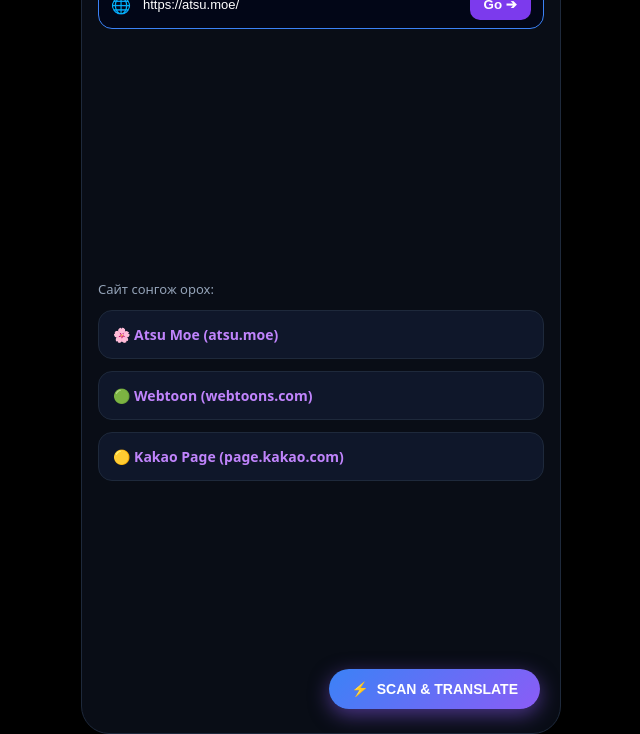
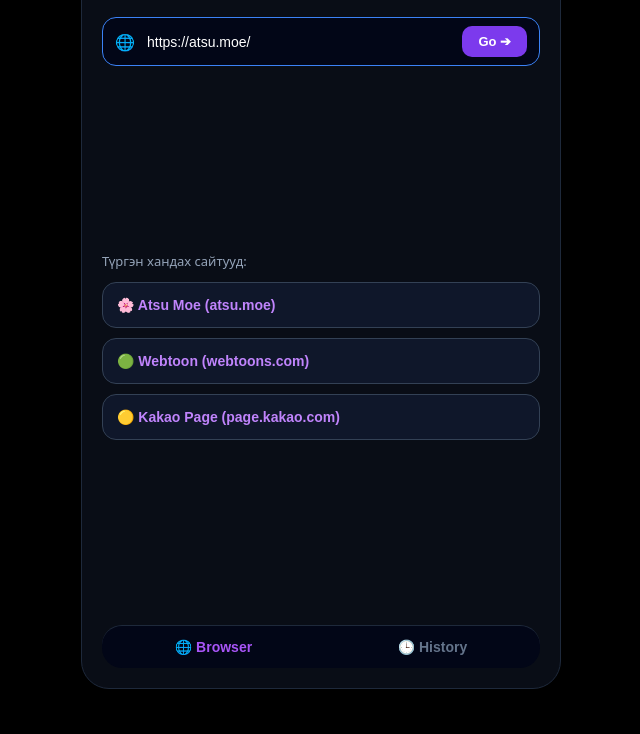
Before and after one commit to eternals916-prog/mangu-web, a website: page public/index.html in a window 1280 px wide. Shown: the part 86-820 px from the top of the page, without its empty margins (319-959 px from the left). Drawn offline with Linux system fonts and the light colour scheme.

Commit message:
Update index.html

```diff
--- a/public/index.html
+++ b/public/index.html
@@ -15,27 +15,27 @@
       justify-content: center;
       align-items: center;
       min-height: 100vh;
+      box-sizing: border-box;
     }
-    .app-container {
+    .browser-container {
       width: 100%;
       max-width: 480px;
-      height: 820px;
+      height: 750px;
       background-color: #090d16;
       border: 1px solid #1e293b;
       border-radius: 28px;
-      padding: 16px;
+      padding: 20px;
       box-sizing: border-box;
       display: flex;
       flex-direction: column;
-      position: relative;
-      overflow: hidden;
+      justify-content: space-between;
       box-shadow: 0 10px 30px rgba(0,0,0,0.8);
     }
     .header {
       display: flex;
       justify-content: space-between;
       align-items: center;
-      padding-bottom: 10px;
+      padding-bottom: 12px;
       border-bottom: 1px solid #1e293b;
     }
     .logo {
@@ -43,7 +43,7 @@
       font-weight: 900;
       color: #a855f7;
     }
-    .search-bar {
+    .address-bar {
       display: flex;
       background-color: #020617;
       border: 1px solid #3b82f6;
@@ -51,143 +51,119 @@
       padding: 8px 12px;
       align-items: center;
       gap: 10px;
-      margin-top: 14px;
+      margin-top: 20px;
     }
-    .search-bar input {
+    .address-bar input {
       flex: 1;
       background: transparent;
       border: none;
       color: #fff;
-      font-size: 13px;
+      font-size: 14px;
       outline: none;
     }
-    .search-bar button {
+    .go-btn {
       background-color: #7c3aed;
       border: none;
       color: #fff;
-      padding: 8px 14px;
+      padding: 8px 16px;
       border-radius: 10px;
       font-weight: bold;
       cursor: pointer;
+      font-size: 13px;
+    }
+    .go-btn:hover {
+      background-color: #6d28d9;
     }
     .content-area {
       flex: 1;
       display: flex;
       flex-direction: column;
       justify-content: center;
-      gap: 12px;
-      margin-top: 14px;
+      align-items: center;
+      text-align: center;
+      gap: 16px;
     }
-    .site-card {
+    .quick-links {
+      display: flex;
+      flex-direction: column;
+      gap: 10px;
+      width: 100%;
+    }
+    .site-btn {
       background-color: #0f172a;
-      border: 1px solid #1e293b;
+      border: 1px solid #334155;
+      color: #c084fc;
+      padding: 14px;
       border-radius: 14px;
-      padding: 14px;
+      font-size: 14px;
+      font-weight: bold;
       cursor: pointer;
-      color: #c084fc;
-      font-weight: bold;
-      font-size: 14px;
+      text-align: left;
+      display: flex;
+      align-items: center;
+      gap: 10px;
+      transition: 0.2s;
     }
-    .site-card:hover {
+    .site-btn:hover {
+      background-color: #1e293b;
       border-color: #a855f7;
     }
-    /* Floating Scan Button (Бичлэг дээрх шиг) */
-    .scan-btn-floating {
-      position: absolute;
-      bottom: 24px;
-      right: 20px;
-      background: linear-gradient(135deg, #3b82f6, #8b5cf6);
-      color: #fff;
+    .bottom-nav {
+      display: flex;
+      justify-content: space-around;
+      background-color: #020617;
+      padding: 12px 0;
+      border-top: 1px solid #1e293b;
+      border-radius: 20px;
+    }
+    .nav-btn {
+      background: none;
       border: none;
-      padding: 12px 22px;
-      border-radius: 30px;
+      color: #a855f7;
       font-weight: bold;
+      cursor: pointer;
       font-size: 14px;
-      box-shadow: 0 6px 20px rgba(139, 92, 246, 0.5);
-      cursor: pointer;
-      display: flex;
-      align-items: center;
-      gap: 8px;
-    }
-    /* Modal / Popup for Scan Results */
-    .modal {
-      position: absolute;
-      top: 0; left: 0; right: 0; bottom: 0;
-      background: #020617;
-      display: none;
-      flex-direction: column;
-      padding: 16px;
-      z-index: 10;
-      overflow-y: auto;
-    }
-    .modal-header {
-      display: flex;
-      justify-content: space-between;
-      align-items: center;
-      border-bottom: 1px solid #1e293b;
-      padding-bottom: 10px;
-    }
-    .close-btn {
-      background: #1e293b;
-      border: none;
-      color: #fff;
-      padding: 6px 12px;
-      border-radius: 8px;
-      cursor: pointer;
-    }
-    .scan-result-card {
-      background: #0f172a;
-      border: 1px solid #1e293b;
-      border-radius: 12px;
-      padding: 12px;
-      margin-top: 12px;
     }
   </style>
 </head>
 <body>
 
-  <div class="app-container">
-    <!-- Main Browser UI -->
+  <div class="browser-container">
+    <div>
       <div class="header">
         <div class="logo">MANGU BROWSER</div>
-      <span style="font-size: 10px; background: #1e293b; padding: 4px 8px; border-radius: 8px; color: #38bdf8;">Scan Ready</span>
+        <span style="font-size: 10px; background: #1e293b; padding: 4px 8px; border-radius: 8px; color: #38bdf8;">Online</span>
       </div>
 
-    <form onsubmit="openSite(event)" class="search-bar">
+      <!-- Address Bar -->
+      <form onsubmit="navigate(event)" class="address-bar">
         <span>🌐</span>
         <input type="text" id="urlInput" value="https://atsu.moe/" placeholder="https://..." />
-      <button type="submit">Go ➔</button>
+        <button type="submit" class="go-btn">Go ➔</button>
       </form>
-
-    <div class="content-area">
-      <div style="font-size: 13px; color: #94a3b8;">Сайт сонгож орох:</div>
-      <div class="site-card" onclick="setAndOpen('https://atsu.moe/')">🌸 Atsu Moe (atsu.moe)</div>
-      <div class="site-card" onclick="setAndOpen('https://www.webtoons.com/')">🟢 Webtoon (webtoons.com)</div>
-      <div class="site-card" onclick="setAndOpen('https://page.kakao.com/')">🟡 Kakao Page (page.kakao.com)</div>
     </div>
 
-    <!-- Floating Scan Button -->
-    <button class="scan-btn-floating" onclick="startScan()">
-      <span>⚡</span> SCAN & TRANSLATE
-    </button>
-
-    <!-- Scan Results Modal -->
-    <div class="modal" id="scanModal">
-      <div class="modal-header">
-        <span style="font-weight: bold; color: #c084fc;">🇲🇳 Scan & Орчуулга</span>
-        <button class="close-btn" onclick="closeModal()">✕ Хаах</button>
+    <!-- Content / Quick Links -->
+    <div class="content-area">
+      <div style="width: 100%;">
+        <div style="font-size: 13px; color: #94a3b8; margin-bottom: 12px; text-align: left;">Түргэн хандах сайтууд:</div>
+        <div class="quick-links">
+          <button class="site-btn" onclick="openExternal('https://atsu.moe/')">🌸 Atsu Moe (atsu.moe)</button>
+          <button class="site-btn" onclick="openExternal('https://www.webtoons.com/')">🟢 Webtoon (webtoons.com)</button>
+          <button class="site-btn" onclick="openExternal('https://page.kakao.com/')">🟡 Kakao Page (page.kakao.com)</button>
+        </div>
+      </div>
     </div>
 
-      <div id="modalStatus" style="margin-top: 14px; font-size: 13px; color: #38bdf8;">
-        Сайтын манганы хуудсыг уншиж байна...
-      </div>
-
-      <div id="resultsContainer"></div>
+    <!-- Bottom Navigation -->
+    <div class="bottom-nav">
+      <button class="nav-btn">🌐 Browser</button>
+      <button class="nav-btn" style="color: #64748b;">🕒 History</button>
     </div>
   </div>
 
   <script>
-    function openSite(e) {
+    function navigate(e) {
       if (e) e.preventDefault();
       let url = document.getElementById('urlInput').value.trim();
       if (!url) return;
@@ -197,50 +173,9 @@
       window.open(url, '_blank');
     }
 
-    function setAndOpen(url) {
+    function openExternal(url) {
       document.getElementById('urlInput').value = url;
-      openSite();
-    }
-
-    async function startScan() {
-      const url = document.getElementById('urlInput').value.trim();
-      const modal = document.getElementById('scanModal');
-      const status = document.getElementById('modalStatus');
-      const container = document.getElementById('resultsContainer');
-
-      modal.style.display = 'flex';
-      status.innerText = '⏳ Сайтаас манганы зургуудыг ялгаж байна...';
-      container.innerHTML = '';
-
-      try {
-        const res = await fetch('/api/extract-images', {
-          method: 'POST',
-          headers: { 'Content-Type': 'application/json' },
-          body: JSON.stringify({ targetUrl: url })
-        });
-        const data = await res.json();
-
-        if (data.images && data.images.length > 0) {
-          status.innerText = `✅ Олдсон ${data.images.length} зургаас эхний зургийг SCAN хийж байна...`;
-
-          container.innerHTML = `
-            <div class="scan-result-card">
-              <div style="font-size: 11px; color: #a855f7; font-weight: bold; margin-bottom: 6px;">🇲🇳 ОРЧУУЛГА:</div>
-              <div style="font-size: 14px; color: #fff; line-height: 1.5;">
-                "Би тэр нэрийг маш сайн мэднэ. Энэ бол хойд нутгийн хамгийн хүчирхэг баатар..."
-              </div>
-            </div>
-          `;
-        } else {
-          status.innerText = 'Зураг олдсонгүй. Шууд манганы хуудас руу орж үзнэ үү.';
-        }
-      } catch (err) {
-        status.innerText = 'Сайтыг уншихад алдаа гарлаа.';
-      }
-    }
-
-    function closeModal() {
-      document.getElementById('scanModal').style.display = 'none';
+      window.open(url, '_blank');
     }
   </script>
 
```
Lines whose indentation alone changed are shown as unchanged.
